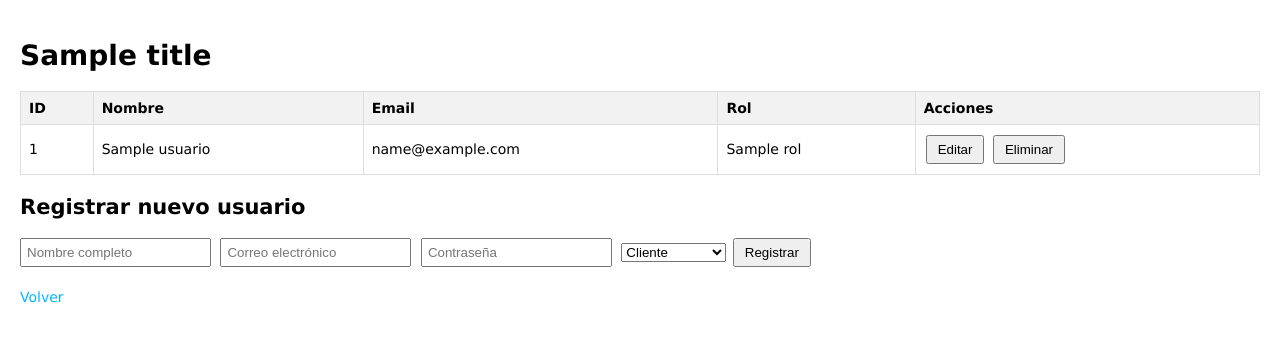
After one commit to Juanfc1103/backend2026c-3.1, a Node project: template views/usuarios.ejs in a window 1280 px wide. The commit adds this page. Shown: the top 342 px of the page. Run offline with Node 20 templates, Linux system fonts and the light colour scheme; the template is opened without the code that fills it: most values are stand-ins (such as "Sample title", 1, 10 or a date in 2020).

Commit message:
feat: agregar vista EJS y ruta para administracion de usuarios

```diff
--- a/views/index.ejs
+++ b/views/index.ejs
@@ -12,6 +12,7 @@
       <a href="/vistas/funciones">Funciones</a>
       <a href="/vistas/tickets">Tickets</a>
       <a href="/vistas/reservaciones">Reservaciones</a>
+      <a href="/vistas/usuarios">Usuarios</a>
       <a href="/vistas/login">Login</a>
       <a href="/vistas/register">Registro</a>
     </nav>
--- /dev/null
+++ b/views/usuarios.ejs
@@ -0,0 +1,71 @@
+<!DOCTYPE html>
+<html>
+  <head>
+    <title><%= title %></title>
+    <link rel="stylesheet" href="/stylesheets/style.css" />
+  </head>
+  <body>
+    <h1><%= title %></h1>
+    <table border="1">
+      <thead>
+        <tr>
+          <th>ID</th>
+          <th>Nombre</th>
+          <th>Email</th>
+          <th>Rol</th>
+          <th>Acciones</th>
+        </tr>
+      </thead>
+      <tbody>
+        <% usuarios.forEach(u => { %>
+          <tr>
+            <td><%= u.id %></td>
+            <td><%= u.nombre %></td>
+            <td><%= u.email %></td>
+            <td><%= u.rol %></td>
+            <td>
+              <button onclick="editar('<%= u.id %>')">Editar</button>
+              <button onclick="eliminar('<%= u.id %>')">Eliminar</button>
+            </td>
+          </tr>
+        <% }) %>
+      </tbody>
+    </table>
+    <h2>Registrar nuevo usuario</h2>
+    <form action="/usuarios/create" method="POST">
+      <input type="text" name="nombre" placeholder="Nombre completo" required />
+      <input type="email" name="email" placeholder="Correo electrónico" required />
+      <input type="password" name="password" placeholder="Contraseña" required />
+      <select name="rol" required>
+        <option value="cliente">Cliente</option>
+        <option value="empleado">Empleado</option>
+        <option value="admin">Administrador</option>
+      </select>
+      <button type="submit">Registrar</button>
+    </form>
+    <a href="/">Volver</a>
+    <script>
+      async function eliminar(id) {
+        if (!confirm("¿Eliminar usuario?")) return;
+        const res = await fetch("/usuarios/delete/" + id, { method: "DELETE" });
+        const data = await res.json();
+        alert(data.message);
+        location.reload();
+      }
+      async function editar(id) {
+        const nombre = prompt("Nuevo nombre:");
+        if (!nombre) return;
+        const rol = prompt("Nuevo rol (admin, empleado, cliente):");
+        if (!rol) return;
+        const res = await fetch("/usuarios/update/" + id, {
+          method: "PUT",
+          headers: { "Content-Type": "application/json" },
+          body: JSON.stringify({ nombre, rol })
+        });
+        const data = await res.json();
+        alert(data.message);
+        location.reload();
+      }
+    </script>
+  </body>
+</html>
```
Also changed, not shown: routes/index.routes.js (+10 -0 lines).
